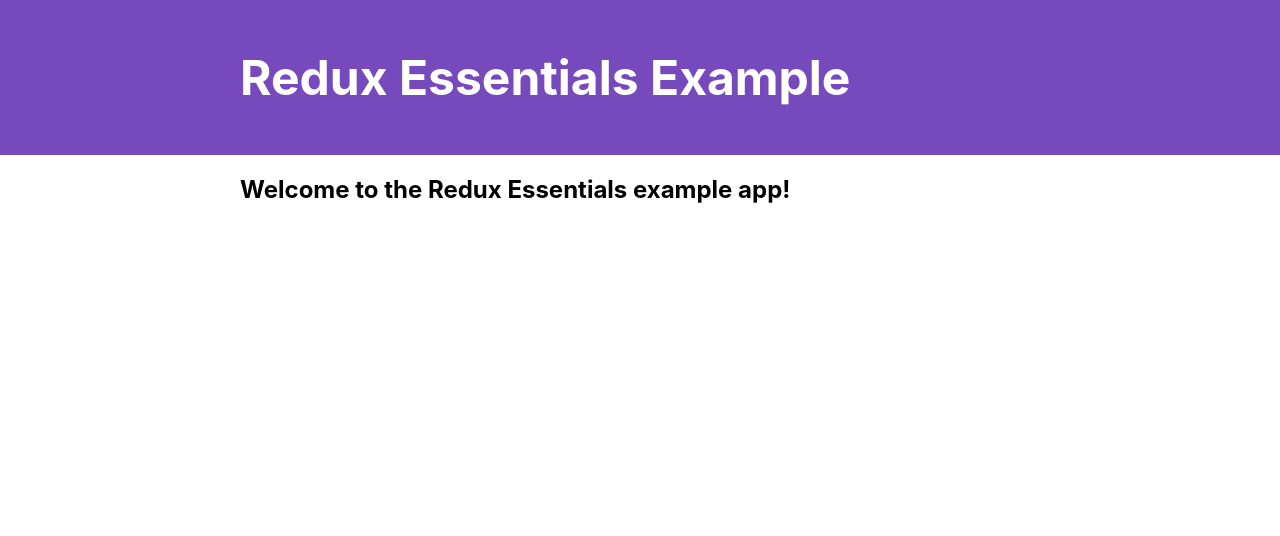
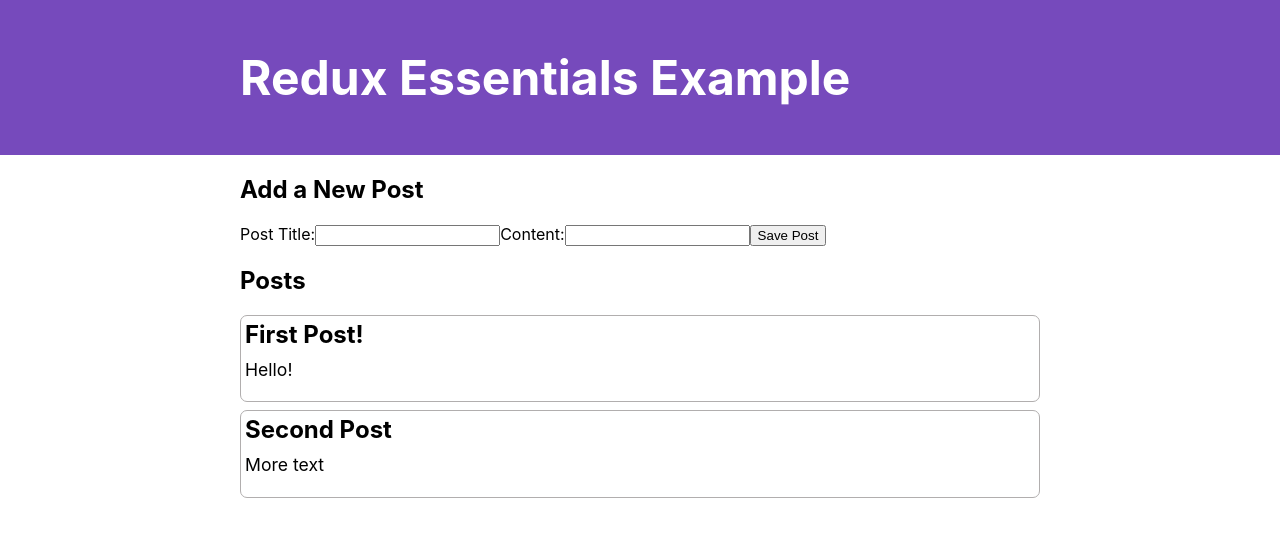
Before and after one commit to mortemors/redux-react-study, a React (Create React App) app: page / in a window 1280 px wide. Shown: the top 536 px of the page. Built offline with nearby package versions, Linux system fonts and the light colour scheme.

Commit message:
simple working react-redux app

```diff
--- a/src/App.js
+++ b/src/App.js
@@ -1,6 +1,8 @@
 import React from 'react';
 import { Navbar } from './app/Navbar';
 import { BrowserRouter, Routes, Route } from 'react-router-dom';
+import { PostsList } from './features/posts/PostsList';
+import { AddPostForm } from './features/posts/AddPostForm';
 
 function App() {
   return (
@@ -11,9 +13,10 @@
           <Route
             path="/"
             element={
-              <section>
-                <h2>Welcome to the Redux Essentials example app!</h2>
-              </section>
+              <React.Fragment>
+                <AddPostForm />
+                <PostsList />
+              </React.Fragment>
             }
           />
         </Routes>
--- a/src/app/store.js
+++ b/src/app/store.js
@@ -1,5 +1,8 @@
 import { configureStore } from '@reduxjs/toolkit';
+import postsReducer from '../features/posts/postsSlice';
 
 export const store = configureStore({
-  reducer: {},
+  reducer: {
+    posts: postsReducer,
+  },
 });
--- /dev/null
+++ b/src/features/posts/AddPostForm.js
@@ -0,0 +1,54 @@
+import { nanoid } from '@reduxjs/toolkit';
+import React, { useState } from 'react';
+import { useDispatch } from 'react-redux';
+import { postAdded } from './postsSlice';
+
+export const AddPostForm = () => {
+  const [title, setTitle] = useState('');
+  const [content, setContent] = useState('');
+
+  const dispatch = useDispatch();
+
+  const onTitleChanged = (e) => setTitle(e.target.value);
+  const onContentChanged = (e) => setContent(e.target.value);
+
+  const onSavePostClicked = () => {
+    if (title && content) {
+      dispatch(
+        postAdded({
+          id: nanoid(),
+          title,
+          content,
+        })
+      );
+      setTitle('');
+      setContent('');
+    }
+  };
+  return (
+    <section>
+      <h2>Add a New Post</h2>
+      <form>
+        <label htmlFor="postTitle">Post Title:</label>
+        <input
+          type="text"
+          id="postTitle"
+          name="postTitle"
+          value={title}
+          onChange={onTitleChanged}
+        />
+        <label htmlFor="postContent">Content:</label>
+        <input
+          type="text"
+          id="postContent"
+          name="postContent"
+          value={content}
+          onChange={onContentChanged}
+        />
+        <button type="button" onClick={onSavePostClicked}>
+          Save Post
+        </button>
+      </form>
+    </section>
+  );
+};
--- /dev/null
+++ b/src/features/posts/PostsList.js
@@ -0,0 +1,20 @@
+import { React } from 'react';
+import { useSelector } from 'react-redux';
+
+export const PostsList = () => {
+  const posts = useSelector((state) => state.posts);
+
+  const renderedPosts = posts.map((post) => (
+    <article className="post-excerpt" key={post.id}>
+      <h3>{post.title}</h3>
+      <p className="post-content">{post.content.substring(0, 100)}</p>
+    </article>
+  ));
+
+  return (
+    <section className="posts-list">
+      <h2>Posts</h2>
+      {renderedPosts}
+    </section>
+  );
+};
--- /dev/null
+++ b/src/features/posts/postsSlice.js
@@ -0,0 +1,20 @@
+import { createSlice } from '@reduxjs/toolkit';
+
+const initialState = [
+  { id: '1', title: 'First Post!', content: 'Hello!' },
+  { id: '2', title: 'Second Post', content: 'More text' },
+];
+
+const postsSlice = createSlice({
+  name: 'posts',
+  initialState,
+  reducers: {
+    postAdded(state, action) {
+      state.push(action.payload);
+    },
+  },
+});
+
+export const { postAdded } = postsSlice.actions;
+
+export default postsSlice.reducer;
```
